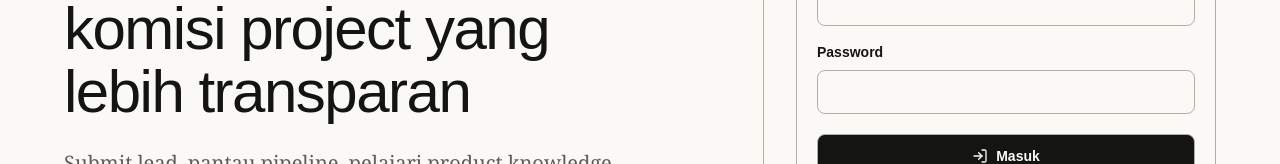
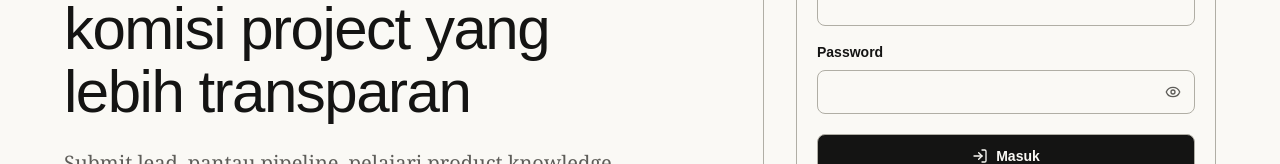
Before and after one commit to Gilabs-Studio/sales-mitra-portal, a Next.js app in the folder apps/web/: page /id/login in a window 1280 px wide. Shown: the part 350-514 px from the top of the page. Built offline with nearby package versions, Linux system fonts and the light colour scheme; no server answers.

Commit message:
feat: implement PasswordInput component and integrate across authentication forms

```diff
--- /dev/null
+++ b/apps/web/src/components/ui/password-input.tsx
@@ -0,0 +1,33 @@
+import * as React from "react";
+import { Eye, EyeOff } from "lucide-react";
+import { cn } from "@/lib/utils";
+import { Input, type InputProps } from "@/components/ui/input";
+
+type PasswordInputProps = InputProps;
+
+export const PasswordInput = React.forwardRef<HTMLInputElement, PasswordInputProps>(
+  ({ className, ...props }, ref) => {
+    const [isVisible, setIsVisible] = React.useState(false);
+
+    return (
+      <div className="relative">
+        <Input
+          ref={ref}
+          type={isVisible ? "text" : "password"}
+          className={cn("pr-11", className)}
+          {...props}
+        />
+        <button
+          type="button"
+          onClick={() => setIsVisible((current) => !current)}
+          aria-label={isVisible ? "Sembunyikan password" : "Tampilkan password"}
+          className="absolute inset-y-0 right-0 flex w-11 items-center justify-center text-muted-foreground transition hover:text-foreground focus-visible:outline-none focus-visible:text-foreground"
+        >
+          {isVisible ? <EyeOff className="h-4 w-4" aria-hidden="true" /> : <Eye className="h-4 w-4" aria-hidden="true" />}
+        </button>
+      </div>
+    );
+  },
+);
+
+PasswordInput.displayName = "PasswordInput";
--- a/apps/web/src/features/admin/components/add-admin-panel.tsx
+++ b/apps/web/src/features/admin/components/add-admin-panel.tsx
@@ -2,6 +2,7 @@
 
 import * as React from "react";
 import { ShieldPlus } from "lucide-react";
+import { PasswordInput } from "@/components/ui/password-input";
 import { useCreateAdmin } from "../hooks/use-admin";
 
 const initialForm = {
@@ -65,13 +66,11 @@ export function AddAdminPanel() {
         </label>
         <label className="grid gap-1.5 text-sm font-semibold text-foreground">
           Password
-          <input
+          <PasswordInput
             required
             minLength={8}
-            type="password"
             value={form.password}
             onChange={(event) => updateField("password", event.target.value)}
-            className="min-h-11 rounded-lg border border-border bg-background px-3 text-sm outline-none transition focus:border-primary"
           />
         </label>
         <div className="md:col-span-2 flex flex-wrap items-center gap-3">
--- a/apps/web/src/features/auth/components/login-form.tsx
+++ b/apps/web/src/features/auth/components/login-form.tsx
@@ -4,6 +4,7 @@ import { LogIn } from "lucide-react";
 import { Button } from "@/components/ui/button";
 import { Field, FieldError, FieldGroup, FieldLabel } from "@/components/ui/field";
 import { Input } from "@/components/ui/input";
+import { PasswordInput } from "@/components/ui/password-input";
 import { Link } from "@/i18n/routing";
 import { useLoginForm } from "../hooks/use-auth";
 
@@ -25,7 +26,7 @@ export function LoginForm() {
         </Field>
         <Field>
           <FieldLabel htmlFor="password">Password</FieldLabel>
-          <Input id="password" type="password" autoComplete="current-password" {...register("password")} />
+          <PasswordInput id="password" autoComplete="current-password" {...register("password")} />
           {errors.password ? <FieldError>{errors.password.message}</FieldError> : null}
         </Field>
       </FieldGroup>
--- a/apps/web/src/features/auth/components/password-reset-confirm-form.tsx
+++ b/apps/web/src/features/auth/components/password-reset-confirm-form.tsx
@@ -3,7 +3,7 @@
 import { KeyRound } from "lucide-react";
 import { Button } from "@/components/ui/button";
 import { Field, FieldError, FieldGroup, FieldLabel } from "@/components/ui/field";
-import { Input } from "@/components/ui/input";
+import { PasswordInput } from "@/components/ui/password-input";
 import { Link } from "@/i18n/routing";
 import { usePasswordResetConfirmForm } from "../hooks/use-auth";
 
@@ -27,12 +27,12 @@ export function PasswordResetConfirmForm({ token }: PasswordResetConfirmFormProp
       <FieldGroup>
         <Field>
           <FieldLabel htmlFor="password">Password baru</FieldLabel>
-          <Input id="password" type="password" autoComplete="new-password" {...register("password")} />
+          <PasswordInput id="password" autoComplete="new-password" {...register("password")} />
           {errors.password ? <FieldError>{errors.password.message}</FieldError> : null}
         </Field>
         <Field>
           <FieldLabel htmlFor="confirmPassword">Konfirmasi password baru</FieldLabel>
-          <Input id="confirmPassword" type="password" autoComplete="new-password" {...register("confirmPassword")} />
+          <PasswordInput id="confirmPassword" autoComplete="new-password" {...register("confirmPassword")} />
           {errors.confirmPassword ? <FieldError>{errors.confirmPassword.message}</FieldError> : null}
         </Field>
       </FieldGroup>
--- a/apps/web/src/features/auth/components/register-form.tsx
+++ b/apps/web/src/features/auth/components/register-form.tsx
@@ -4,6 +4,7 @@ import { UserPlus } from "lucide-react";
 import { Button } from "@/components/ui/button";
 import { Field, FieldError, FieldGroup, FieldLabel } from "@/components/ui/field";
 import { Input } from "@/components/ui/input";
+import { PasswordInput } from "@/components/ui/password-input";
 import { Link } from "@/i18n/routing";
 import { useRegisterForm } from "../hooks/use-auth";
 
@@ -29,7 +30,7 @@ export function RegisterForm() {
         </Field>
         <Field>
           <FieldLabel htmlFor="password">Password</FieldLabel>
-          <Input id="password" type="password" autoComplete="new-password" {...register("password")} />
+          <PasswordInput id="password" autoComplete="new-password" {...register("password")} />
           {errors.password ? <FieldError>{errors.password.message}</FieldError> : null}
         </Field>
       </FieldGroup>
--- a/apps/web/src/features/client/components/client-login-screen.tsx
+++ b/apps/web/src/features/client/components/client-login-screen.tsx
@@ -5,6 +5,7 @@ import Image from "next/image";
 import { Button } from "@/components/ui/button";
 import { Field, FieldError, FieldGroup, FieldLabel } from "@/components/ui/field";
 import { Input } from "@/components/ui/input";
+import { PasswordInput } from "@/components/ui/password-input";
 import { useLoginForm } from "@/features/auth/hooks/use-auth";
 
 export function ClientLoginScreen() {
@@ -50,13 +51,7 @@ export function ClientLoginScreen() {
             </Field>
             <Field className="space-y-2">
               <FieldLabel htmlFor="password">Password</FieldLabel>
-              <Input
-                id="password"
-                type="password"
-                autoComplete="current-password"
-                placeholder="••••••••"
-                {...register("password")}
-              />
+              <PasswordInput id="password" autoComplete="current-password" placeholder="••••••••" {...register("password")} />
               {errors.password ? <FieldError>{errors.password.message}</FieldError> : null}
             </Field>
           </FieldGroup>
--- a/apps/web/src/features/client/components/client-profile-settings.tsx
+++ b/apps/web/src/features/client/components/client-profile-settings.tsx
@@ -8,6 +8,7 @@ import { useAuthGuard } from "@/features/auth/hooks/use-auth";
 import { useUpdateClientProfile } from "../hooks/use-client";
 import { Field, FieldLabel, FieldGroup } from "@/components/ui/field";
 import { Input } from "@/components/ui/input";
+import { PasswordInput } from "@/components/ui/password-input";
 import { Button } from "@/components/ui/button";
 
 export function ClientProfileSettings() {
@@ -132,19 +133,13 @@ export function ClientProfileSettings() {
 
               <Field className="space-y-2">
                 <FieldLabel htmlFor="password">Password Baru</FieldLabel>
-                <Input
-                  id="password"
-                  type="password"
-                  placeholder="Password minimal 8 karakter"
-                  {...register("password")}
-                />
+                <PasswordInput id="password" placeholder="Password minimal 8 karakter" {...register("password")} />
               </Field>
 
               <Field className="space-y-2">
                 <FieldLabel htmlFor="confirmPassword">Konfirmasi Password Baru</FieldLabel>
-                <Input
+                <PasswordInput
                   id="confirmPassword"
-                  type="password"
                   placeholder="Ketik ulang password baru Anda"
                   {...register("confirmPassword")}
                 />
```
Also changed, not shown: apps/web/src/features/auth/components/change-password-form.tsx (+4 -4 lines).
